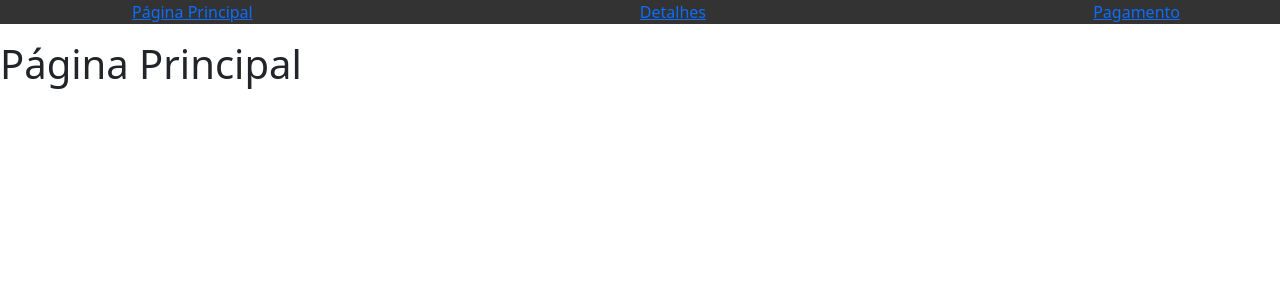
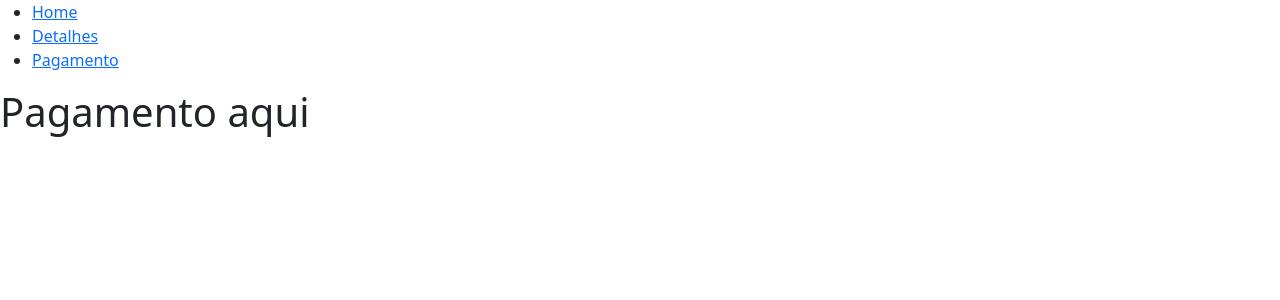
Before and after one commit to dsm-cefet-rj/ti-2024-1-grupo-sete, a React (Create React App) app: page /pagamento in a window 1280 px wide. Shown: the top 300 px of the page. Built offline with nearby package versions, Linux system fonts and the light colour scheme.

Commit message:
Fix Rotas e mudando configurações
Rotas funcionando e adequando para .js

```diff
--- /dev/null
+++ b/src/App.js
@@ -0,0 +1,31 @@
+import './App.css';
+import Detalhes from './Pages/Detalhes/Detalhes';
+import Pagamento from './Pages/Pagamento/Pagamento';
+import Principal from './Pages/Principal/Principal';
+import{ BrowserRouter as Router, Switch, Route, Link } from "react-router-dom";
+
+
+
+const App = (props) => {
+  return (
+    <Router>
+    <div>
+          <nav>
+            <ul>
+              <li><Link to="/">Home</Link></li>
+              <li><Link to="/detalhes">Detalhes</Link></li>
+              <li><Link to="/pagamento">Pagamento</Link></li>
+            </ul>
+          </nav>
+              <Switch>
+              <Route path="/pagamento"><Pagamento /></Route>
+              <Route path="/detalhes"><Detalhes /></Route>
+              <Route path="/"><Principal /></Route>
+              </Switch>
+      </div>
+  </Router>
+
+ );
+}
+
+export default App;
--- a/src/App.jsx
+++ /dev/null
@@ -1,12 +0,0 @@
-import './App.css';
-import { AppRouter } from './Pages/Routes/index';
-
-function App() {
-  return (
-    <AppRouter>
-
-    </AppRouter>
-  );
-}
-
-export default App;
--- a/src/Components/HeaderMain/index.jsx
+++ /dev/null
@@ -1,17 +0,0 @@
-import React from "react";
-import { Link } from "react-router-dom";
-const HeaderMain = () => {
-    return(
-        <div>
-        <nav className='Menu' style={{backgroundColor: '#333'}}>
-        <ul style={{display: 'flex', justifyContent: 'space-between', marginLeft: '100px', marginRight: '100px', textDecoration: 'none', color: 'white'}}>
-          <div><Link to="/">Página Principal</Link></div>
-          <div><Link to="/detalhes">Detalhes</Link></div>
-          <div><Link to="/pagamento">Pagamento</Link></div>
-        </ul>
-      </nav>
-      </div>
-    )
-}
-
-export default HeaderMain;
--- /dev/null
+++ b/src/Pages/Detalhes/Detalhes.js
@@ -0,0 +1,9 @@
+import React from "react";
+
+export default function Detalhes(props){
+    return(
+    <div>
+        <h1>Detalhes aqui</h1>
+   </div>
+)
+}
--- a/src/Pages/Detalhes/index.jsx
+++ /dev/null
@@ -1,8 +0,0 @@
-import React from "react";
-import HeaderMain from "../../Components/HeaderMain";
-export const Detalhes = () =>{
-    return(
-        <div><HeaderMain></HeaderMain>
-        <h1>Detalhes</h1>
-        </div>)
-}
--- /dev/null
+++ b/src/Pages/Pagamento/Pagamento.js
@@ -0,0 +1,9 @@
+import React from "react";
+
+
+export default function Pagamento(props){
+    return(
+        <div>
+            <h1>Pagamento aqui</h1>
+        </div>)
+}
--- a/src/Pages/Pagamento/index.jsx
+++ /dev/null
@@ -1,7 +0,0 @@
-import React from "react";
-import HeaderMain from "../../Components/HeaderMain";
-export const Pagamento = () => {
-    return(        <div><HeaderMain></HeaderMain>
-    <h1>Página Principal</h1>
-    </div>)
-}
--- /dev/null
+++ b/src/Pages/Principal/Principal.js
@@ -0,0 +1,8 @@
+import React from "react";
+
+export default function Principal(props){
+    return(
+        <div>
+            Principal
+        </div>);
+}
--- a/src/Pages/Principal/index.jsx
+++ /dev/null
@@ -1,10 +0,0 @@
-import React from "react";
-import HeaderMain from "../../Components/HeaderMain"
-export const Principal = () => {
-    return(
-        <div><HeaderMain></HeaderMain>
-        <h1>Página Principal</h1>
-        </div>
-    )
-
-}
--- a/src/Pages/Routes/index.jsx
+++ /dev/null
@@ -1,20 +0,0 @@
-import React from "react";
-import { Fragment } from "react";
-import { Detalhes } from '../../Pages/Detalhes';
-import { Pagamento } from '../../Pages/Pagamento';
-import {Principal} from '../../Pages/Principal';
-import{ BrowserRouter as Router, Switch, Route, Link } from "react-router-dom";
-
-export const AppRouter = () => {
-   return (
-        <Router>
-            <Fragment>
-                <Switch>
-                    <Route path="/"><Principal /></Route>
-                    <Route path="/detalhes"><Detalhes /></Route>
-                    <Route path="/pagamento"><Pagamento /></Route>
-                </Switch>
-            </Fragment>
-        </Router>
-   );
-}
--- a/src/index.jsx
+++ b/src/index.js
@@ -1,14 +1,13 @@
 import React from 'react';
+import ReactDOM from 'react-dom/client';
 import App from './App';
-import ReactDOM from 'react-dom/client';
 import 'bootstrap/dist/css/bootstrap.min.css';
 
 
 const root = ReactDOM.createRoot(document.getElementById('root'));
 root.render(
-  <React.StrictMode>
     <App />
-  </React.StrictMode>
+
 );
 
 // If you want to start measuring performance in your app, pass a function
```
Also changed, not shown: 1 other file (tests, documents, lock files or other folders).
